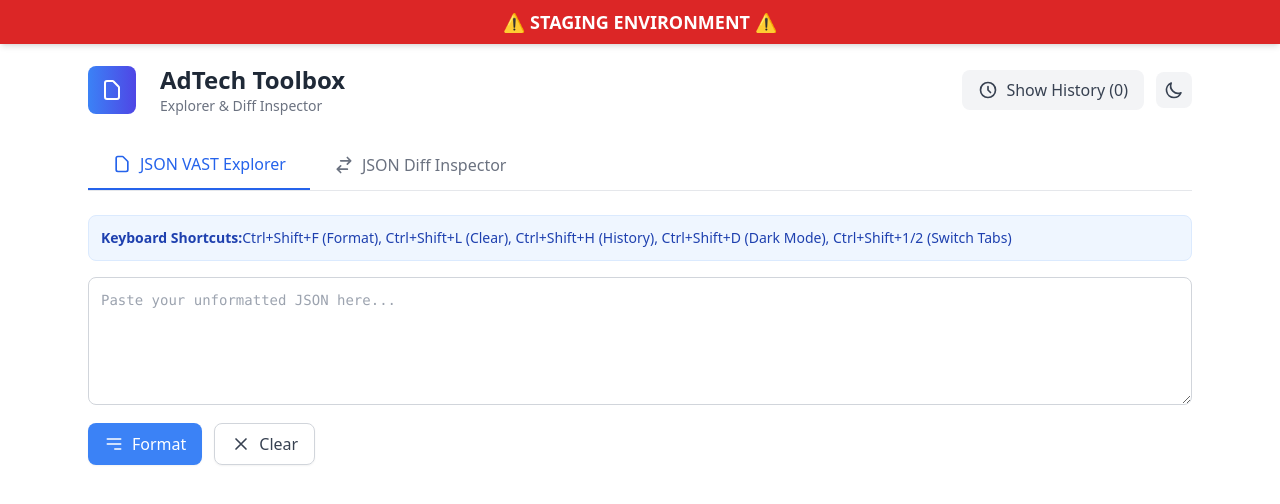
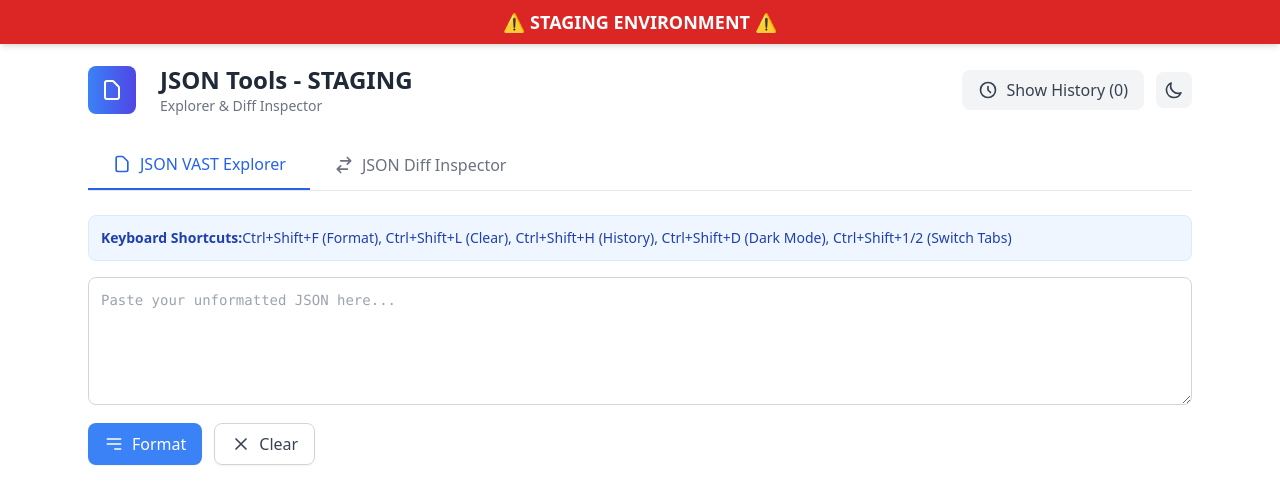
Before and after one commit to christianbernecker/adtech-toolbox, a React (Vite) app in the folder json-explorer/: page /json-explorer in a window 1280 px wide. Shown: the top 504 px of the page. Built offline with nearby package versions, Linux system fonts and the light colour scheme.

Commit message:
Change app title to JSON Tools - STAGING

```diff
--- a/json-explorer/src/components/JsonToolsApp.jsx
+++ b/json-explorer/src/components/JsonToolsApp.jsx
@@ -32,7 +32,7 @@ function JsonToolsApp() {
           </div>
           <div>
             <h1 className={`text-2xl font-bold ${isDarkMode ? 'text-gray-100' : 'text-gray-800'}`}>
-              AdTech Toolbox
+              JSON Tools - STAGING
             </h1>
             <div className={`text-sm ${isDarkMode ? 'text-gray-400' : 'text-gray-500'}`}>Explorer & Diff Inspector</div>
           </div>
```
